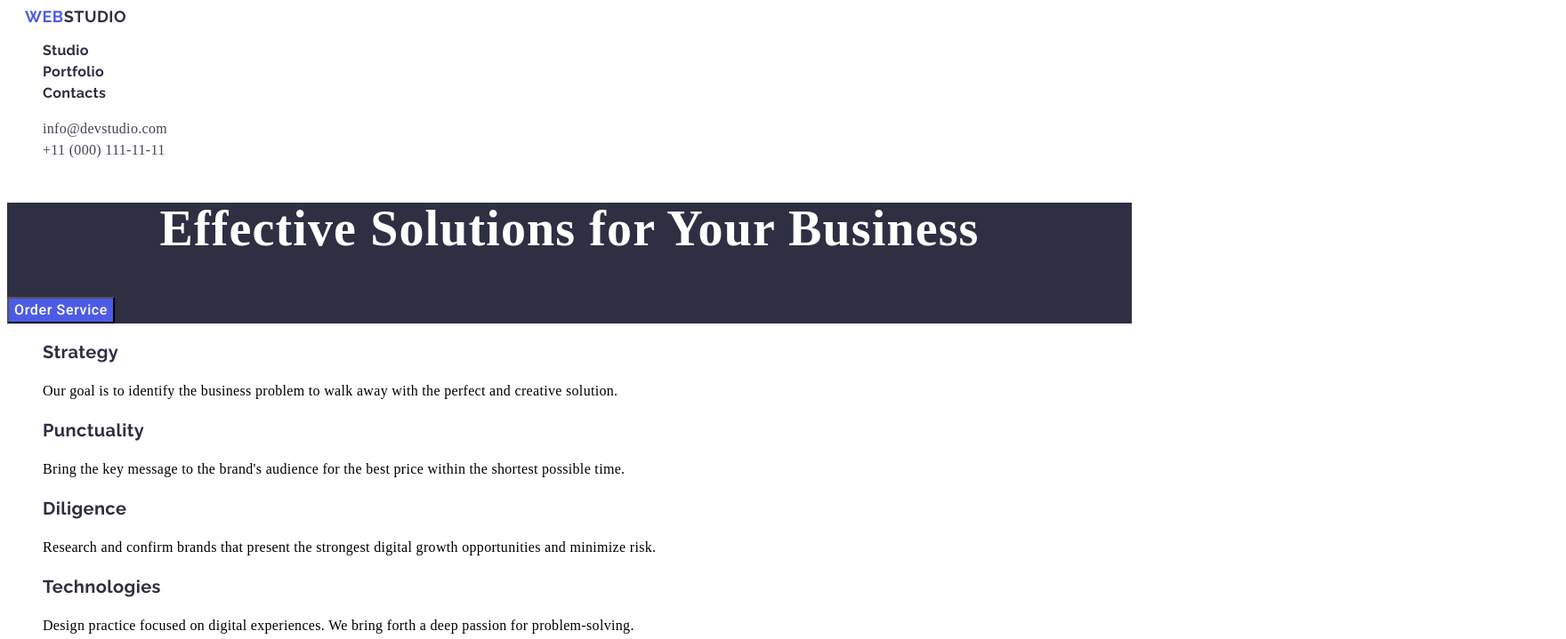
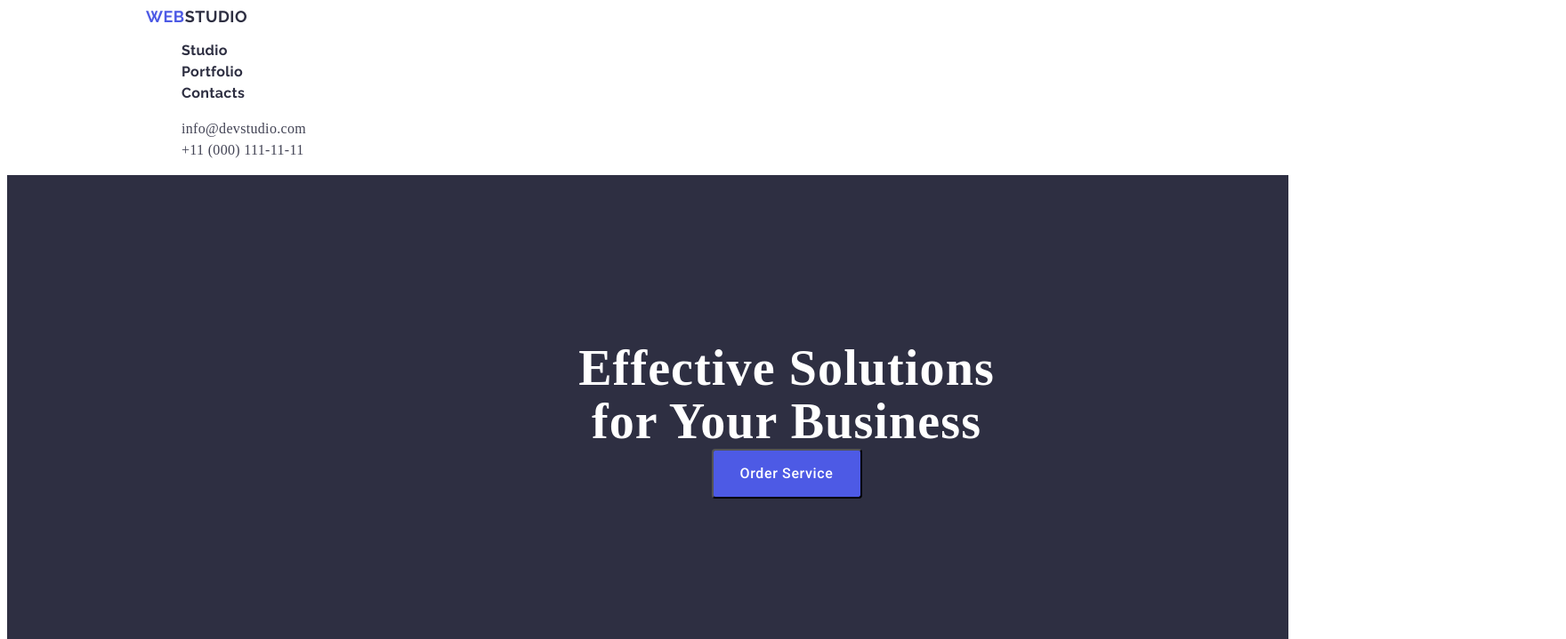
Before and after one commit to obikhov/goit-markup-hw-03, a plain HTML site: page index.html in a window 1280 px wide. Shown: the top 719 px of the page at 89% size, 1760 px wide, since content can reach past the window. Drawn offline with Linux system fonts and the light colour scheme.

Commit message:
repost
repost

```diff
--- a/css/style.css
+++ b/css/style.css
@@ -289,6 +289,41 @@ background-color: #2e2f42;
   letter-spacing: 0.02em;
 }
 /* flex-box */
-.header-logo-flex{
-  margin-left: 20px;
+.container{
+  width: 1440px;
+  margin: auto;
+  padding-left: 156px;
+  padding-right: 156px;
 }
+
+
+
+/* section 1 */
+.section-title{
+  display: block;
+  margin: auto;
+  width: 1440px;
+  padding-top: 188px;
+  padding-bottom: 188px;
+}
+.section-logo{
+  max-width: 496px;
+margin: auto;
+}
+.button{
+  display:block;
+  margin: auto;
+  min-width: 169px;
+  height: 56px;
+  background-color: #4d5ae5;
+  border-radius: 4px;
+  cursor: pointer;
+
+}
+/* section 2 */
+.section-strategy-paragraf{
+  max-width: 264px;
+}
+.ul-flex-section{
+  padding-bottom: 120px;
+}
--- a/index.html
+++ b/index.html
@@ -21,11 +21,11 @@
 </head>
 <body>
     <header>
-        <div>
+        <div class="container">
         <nav>
-            <div class="header-logo-flex">
+
             <a class="header-logo" href="./index.html">Web<span class="logo-color">Studio</span></a>
-        </div>
+
             <ul class="header-list">
                 <li>
                     <a class="list-studio-header" href="./index.html">Studio</a>
@@ -52,14 +52,15 @@
         </header>
         <main>
             <section class="section-title">
-
+                <div class="container">
         <h1 class="section-logo">Effective Solutions for Your Business</h1>
         <button class="button" type="button">Order Service</button>
-
+    </div>
         </section>
 <section>
+    <div class="container">
     <h2  class="section-team-logo" hidden  >Peculiarities</h2>
-   <ul>
+   <ul class="ul-flex-section">
 <li>
     <h3 class="section-strategy-list">Strategy</h3>
     <p class="section-strategy-paragraf">Our goal is to identify the business
@@ -78,8 +79,10 @@
     <p class="section-strategy-paragraf">Design practice focused on digital experiences. We bring forth a deep passion for problem-solving.</p>
 </li>
 </ul>
+</div>
 </section>
 <section class="section-our-team">
+    <div class="container">
     <h2 class="section-team-logo">Our Team</h2>
     <ul >
         <li class="section-team-list">
@@ -103,8 +106,10 @@
             <p class="team-paragraf">UI Designer</p>
         </li>
     </ul>
+</div>
 </section>
 <section>
+    <div class="container">
     <h2 id="4" class="section-portfolio-logo">Our Portfolio</h2>
     <ul>
         <li>
@@ -138,13 +143,15 @@
             <p class="section-portfolio-paragraf">Marketing</p>
         </li>
     </ul>
+</div>
 </section>
 </main>
 <footer class="footer">
+    <div class="container">
 
        <a class="footer-logo" href="./index.html">Web<span class="footer-logo-span">Studio</span></a>
     <p class="footer-paragraf">Increase the flow of customers and sales for your business with digital marketing & growth solutions.</p>
-
+</div>
 </footer>
 
 
```
